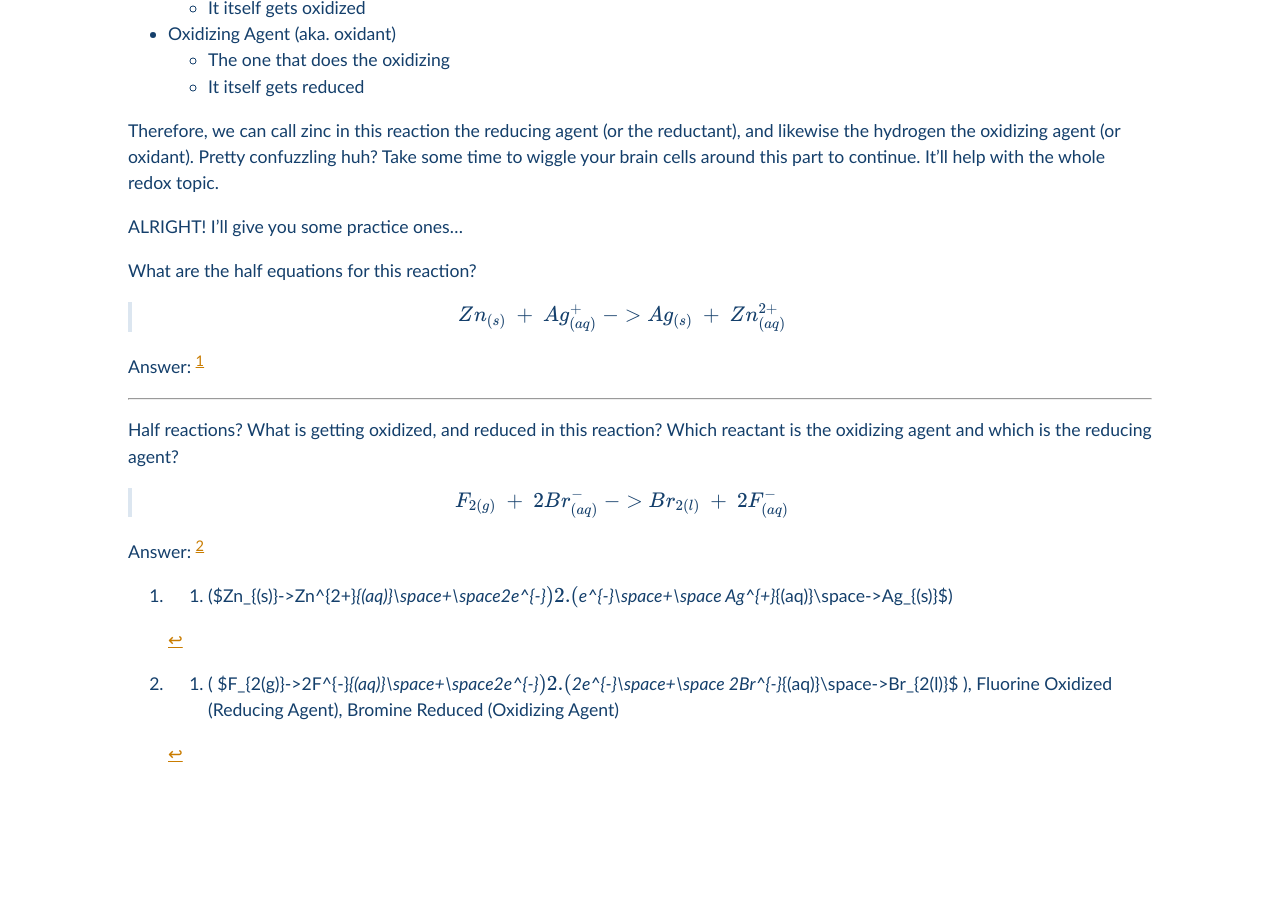
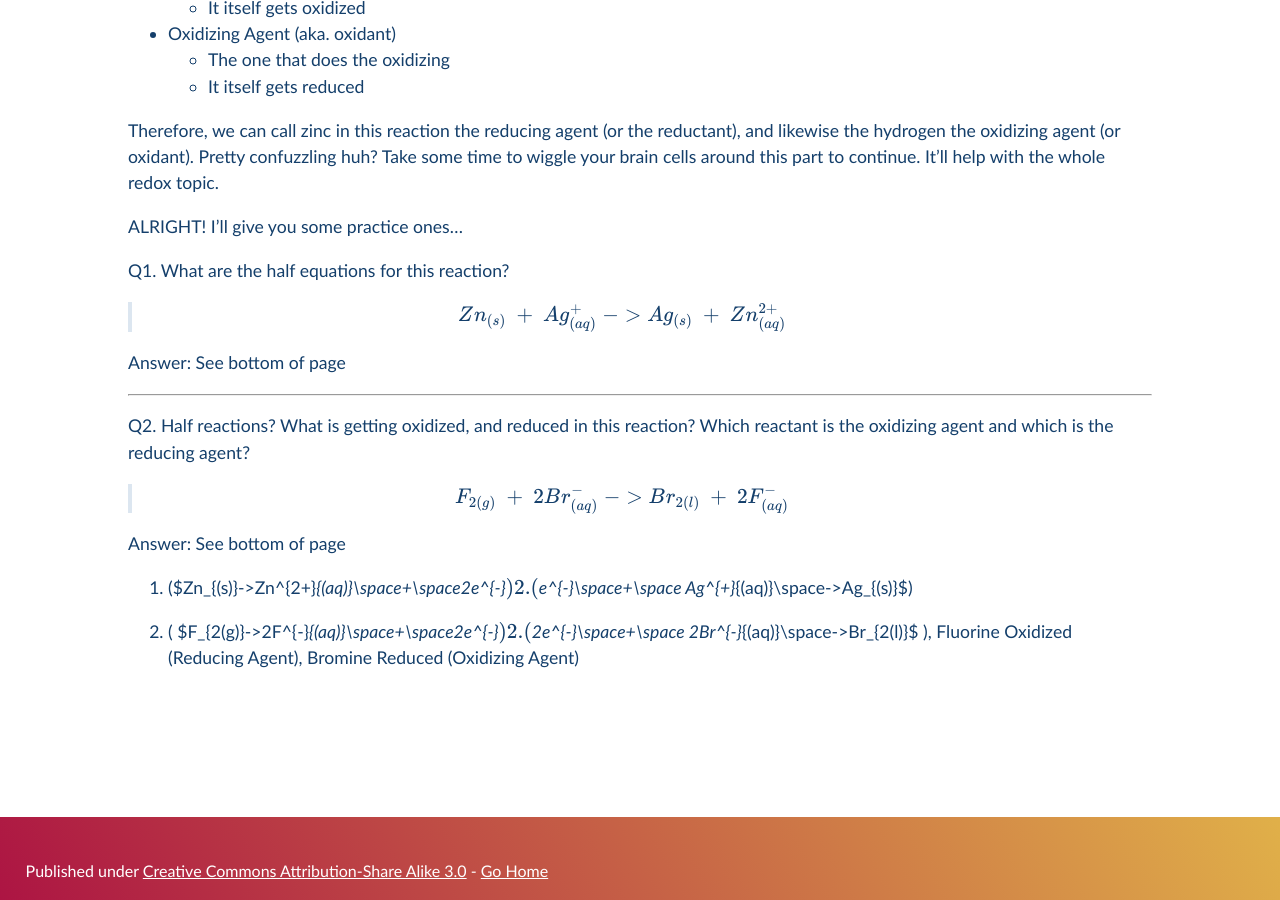
Before and after one commit to Pi-thagoras/the-chicken-pen, a Jekyll site: the page built from chemistry/Redox.md, in a window 1280 px wide and 900 px high, scrolled down 1542 px. Built offline with Jekyll 4.4.1, drawn with Linux system fonts in a browser that asks for light colours.

Commit message:
vault backup: 2023-11-12 20:38:52

```diff
--- a/chemistry/Redox.md
+++ b/chemistry/Redox.md
@@ -48,20 +48,30 @@ Therefore, we can call zinc in this reaction the reducing agent (or the reductan
 
 ALRIGHT! I'll give you some practice ones...
 
-What are the half equations for this reaction?
+Q1. What are the half equations for this reaction?
 > $$Zn_{(s)}\space+\space Ag^{+}_{(aq)}\space->Ag_{(s)}\space+\space Zn^{2+}_{(aq)}$$
 
-Answer: [^ClickHere]
+Answer: See bottom of page
 
 ---
 
-Half reactions? What is getting oxidized, and reduced in this reaction? Which reactant is the oxidizing agent and which is the reducing agent?
+Q2. Half reactions? What is getting oxidized, and reduced in this reaction? Which reactant is the oxidizing agent and which is the reducing agent?
 > $$F_{2(g)}\space+\space2Br^{-}_{(aq)}\space->Br_{2(l)}\space+\space 2F^{-}_{(aq)}$$
 
-Answer: [^ClickHere2]
+Answer: See bottom of page
 
 
 
-[^ClickHere]: 1. ($Zn_{(s)}->Zn^{2+}_{(aq)}\space+\space2e^{-}$) 2. ($e^{-}\space+\space Ag^{+}_{(aq)}\space->Ag_{(s)}$)
 
-[^ClickHere2]: 1. ( $F_{2(g)}->2F^{-}_{(aq)}\space+\space2e^{-}$ ) 2. ( $2e^{-}\space+\space 2Br^{-}_{(aq)}\space->Br_{2(l)}$ ), Fluorine Oxidized (Reducing Agent), Bromine Reduced (Oxidizing Agent)
+
+
+
+
+
+
+
+
+
+1. ($Zn_{(s)}->Zn^{2+}_{(aq)}\space+\space2e^{-}$) 2. ($e^{-}\space+\space Ag^{+}_{(aq)}\space->Ag_{(s)}$)
+
+2. ( $F_{2(g)}->2F^{-}_{(aq)}\space+\space2e^{-}$ ) 2. ( $2e^{-}\space+\space 2Br^{-}_{(aq)}\space->Br_{2(l)}$ ), Fluorine Oxidized (Reducing Agent), Bromine Reduced (Oxidizing Agent)
```
